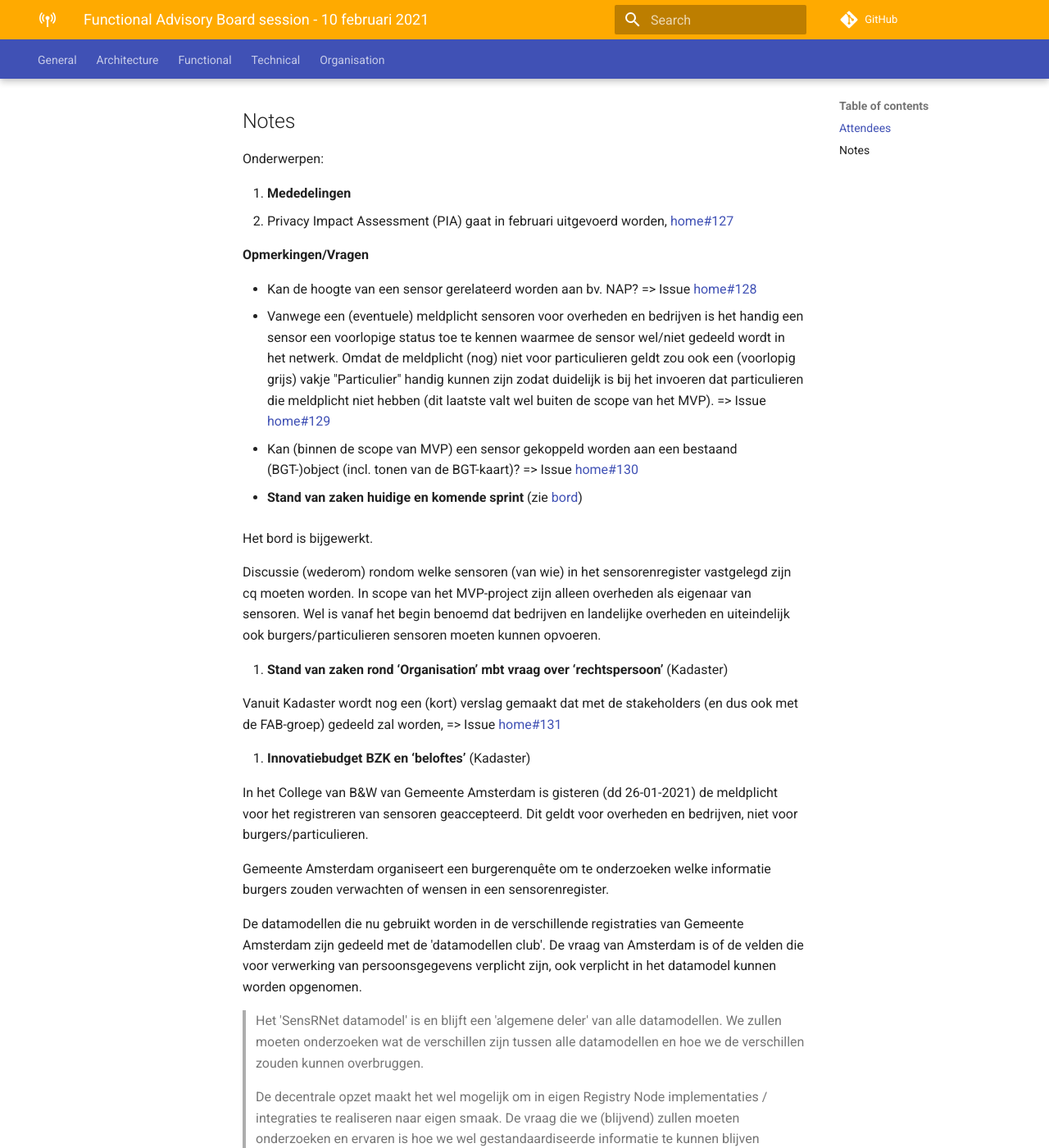
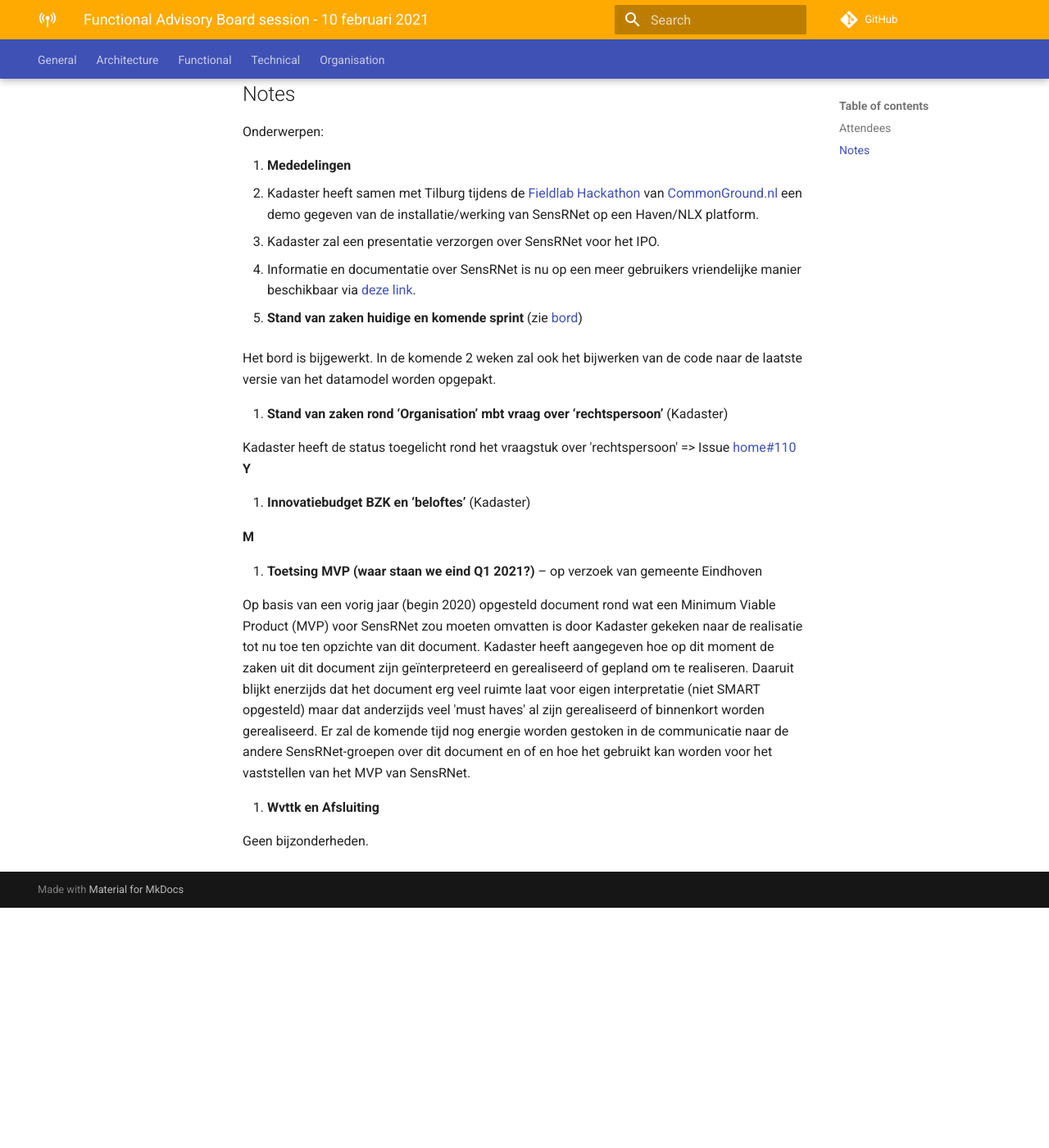
Before and after one commit to kadaster-labs/sensrnet-home, an MkDocs documentation site: the page built from docs/notes/2021-02-10-FAB-notes.md, in a window 1280 px wide and 1400 px high, scrolled down 681 px. Shown: the whole window at 82% size. Built offline with MkDocs 1.6.1 and Material for MkDocs 9.7.7, drawn with Linux system fonts in a browser that asks for light colours; comment, search, counter and statistics services are not loaded; after the commit the page ends 1788 px from its top, so only the background shows below that; some of the changed text lies outside the part shown.

Commit message:
Update 2021-02-10-FAB-notes.md

```diff
--- a/docs/notes/2021-02-10-FAB-notes.md
+++ b/docs/notes/2021-02-10-FAB-notes.md
@@ -10,7 +10,6 @@
 
 _(in alfabetische volgorde)_
 
-- Gemeente Amsterdam**??**
 - Gemeente Den Bosch
 - Gemeente Eindhoven
 - Gemeente Nijmegen
@@ -24,45 +23,29 @@
 Onderwerpen:
 
 1. **Mededelingen**
-   - Privacy Impact Assessment (PIA) gaat in februari uitgevoerd worden, [home#127](https://github.com/kadaster-labs/sensrnet-home/issues/127)
-
-   **Opmerkingen/Vragen**
-
-   - Kan de hoogte van een sensor gerelateerd worden aan bv. NAP? => Issue [home#128](https://github.com/kadaster-labs/sensrnet-home/issues/128)
-   - Vanwege een (eventuele) meldplicht sensoren voor overheden en bedrijven is het handig een sensor een voorlopige status toe te kennen waarmee de sensor wel/niet gedeeld wordt in het netwerk. Omdat de meldplicht (nog) niet voor particulieren geldt zou ook een (voorlopig grijs) vakje "Particulier" handig kunnen zijn zodat duidelijk is bij het invoeren dat particulieren die meldplicht niet hebben (dit laatste valt wel buiten de scope van het MVP). => Issue [home#129](https://github.com/kadaster-labs/sensrnet-home/issues/129)
-   - Kan (binnen de scope van MVP) een sensor gekoppeld worden aan een bestaand (BGT-)object (incl. tonen van de BGT-kaart)? => Issue [home#130](https://github.com/kadaster-labs/sensrnet-home/issues/130)
+   - Kadaster heeft samen met Tilburg tijdens de [Fieldlab Hackathon](https://commonground.nl/events/view/9593be7b-c4d8-430e-a573-d99d6c3c2c6e/fieldlab-l-hackathon-common-ground-in-de-praktijk) van [CommonGround.nl](https://commonground.nl/) een demo gegeven van de installatie/werking van SensRNet op een Haven/NLX platform.
+   - Kadaster zal een presentatie verzorgen over SensRNet voor het IPO.
+   - Informatie en documentatie over SensRNet is nu op een meer gebruikers vriendelijke manier beschikbaar via [deze link](https://kadaster-labs.github.io/sensrnet-home/).
 
 2. **Stand van zaken huidige en komende sprint** (zie [bord](https://github.com/orgs/kadaster-labs/projects/1))
 
    Het bord is bijgewerkt.
-
-   Discussie (wederom) rondom welke sensoren (van wie) in het sensorenregister vastgelegd zijn cq moeten worden. In scope van het MVP-project zijn alleen overheden als eigenaar van sensoren. Wel is vanaf het begin benoemd dat bedrijven en landelijke overheden en uiteindelijk ook burgers/particulieren sensoren moeten kunnen opvoeren.
+   In de komende 2 weken zal ook het bijwerken van de code naar de laatste versie van het datamodel worden opgepakt.
 
 3. **Stand van zaken rond ‘Organisation’ mbt vraag over ‘rechtspersoon’** (Kadaster)
 
-   Vanuit Kadaster wordt nog een (kort) verslag gemaakt dat met de stakeholders (en dus ook met de FAB-groep) gedeeld zal worden, => Issue [home#131](https://github.com/kadaster-labs/sensrnet-home/issues/131)
+   Kadaster heeft de status toegelicht rond het vraagstuk over 'rechtspersoon' => Issue [home#110](https://github.com/kadaster-labs/sensrnet-home/issues/110)
+   **Y**
 
 4. **Innovatiebudget BZK en ‘beloftes’** (Kadaster)
 
-   In het College van B&W van Gemeente Amsterdam is gisteren (dd 26-01-2021) de meldplicht voor het registreren van sensoren geaccepteerd. Dit geldt voor overheden en bedrijven,  niet voor burgers/particulieren.
-
-   Gemeente Amsterdam organiseert een burgerenquête om te onderzoeken welke informatie burgers zouden verwachten of wensen in een sensorenregister.
-
-   De datamodellen die nu gebruikt worden in de verschillende registraties van Gemeente Amsterdam zijn gedeeld met de 'datamodellen club'. De vraag van Amsterdam is of de velden die voor verwerking van persoonsgegevens verplicht zijn, ook verplicht in het datamodel kunnen worden opgenomen.
-
-   > Het 'SensRNet datamodel' is en blijft een 'algemene deler' van alle datamodellen. We zullen moeten onderzoeken wat de verschillen zijn tussen alle datamodellen en hoe we de verschillen zouden kunnen overbruggen.
-   >
-   > De decentrale opzet maakt het wel mogelijk om in eigen Registry Node implementaties / integraties te realiseren naar eigen smaak. De vraag die we (blijvend) zullen moeten onderzoeken en ervaren is hoe we wel gestandaardiseerde informatie te kunnen blijven uitwisselen.
+   **M**
 
 5. **Toetsing MVP (waar staan we eind Q1 2021?)** – op verzoek van gemeente Eindhoven
 
-   Hier is met name verder gesproken over type sensoren en type eigenaren van sensoren.
-
-   Type sensoren:
-   > Voorlopig (MVP) blijven we schiften met behulp van 2 centrale vragen als uitgangspunt voor het opvoeren van sensoren:
-   > 1. Kan een sensor een burger als object zien?
-   > 2. Registreert de sensor de openbare ruimte?
+   Op basis van een vorig jaar (begin 2020) opgesteld document rond wat een Minimum Viable Product (MVP) voor SensRNet zou moeten omvatten is door Kadaster gekeken naar de realisatie tot nu toe ten opzichte van dit document. Kadaster heeft aangegeven hoe op dit moment de zaken uit dit document zijn geïnterpreteerd en gerealiseerd of gepland om te realiseren. Daaruit blijkt enerzijds dat het document erg veel ruimte laat voor eigen interpretatie (niet SMART opgesteld) maar dat anderzijds veel 'must haves' al zijn gerealiseerd of binnenkort worden gerealiseerd.
+   Er zal de komende tijd nog energie worden gestoken in de communicatie naar de andere SensRNet-groepen over dit document en of en hoe het gebruikt kan worden voor het vaststellen van het MVP van SensRNet.
 
 6. **Wvttk en Afsluiting**
 
-   Asset Management Systeem die integreert met SensRNet is zeer gewenst. Is de Object Registratie die in Common Ground ontwikkeld wordt een goed alternatief? Er wordt hierover binnen de FAB-groep informatie gedeeld n.a.v. deze discussie.
+   Geen bijzonderheden.
```
